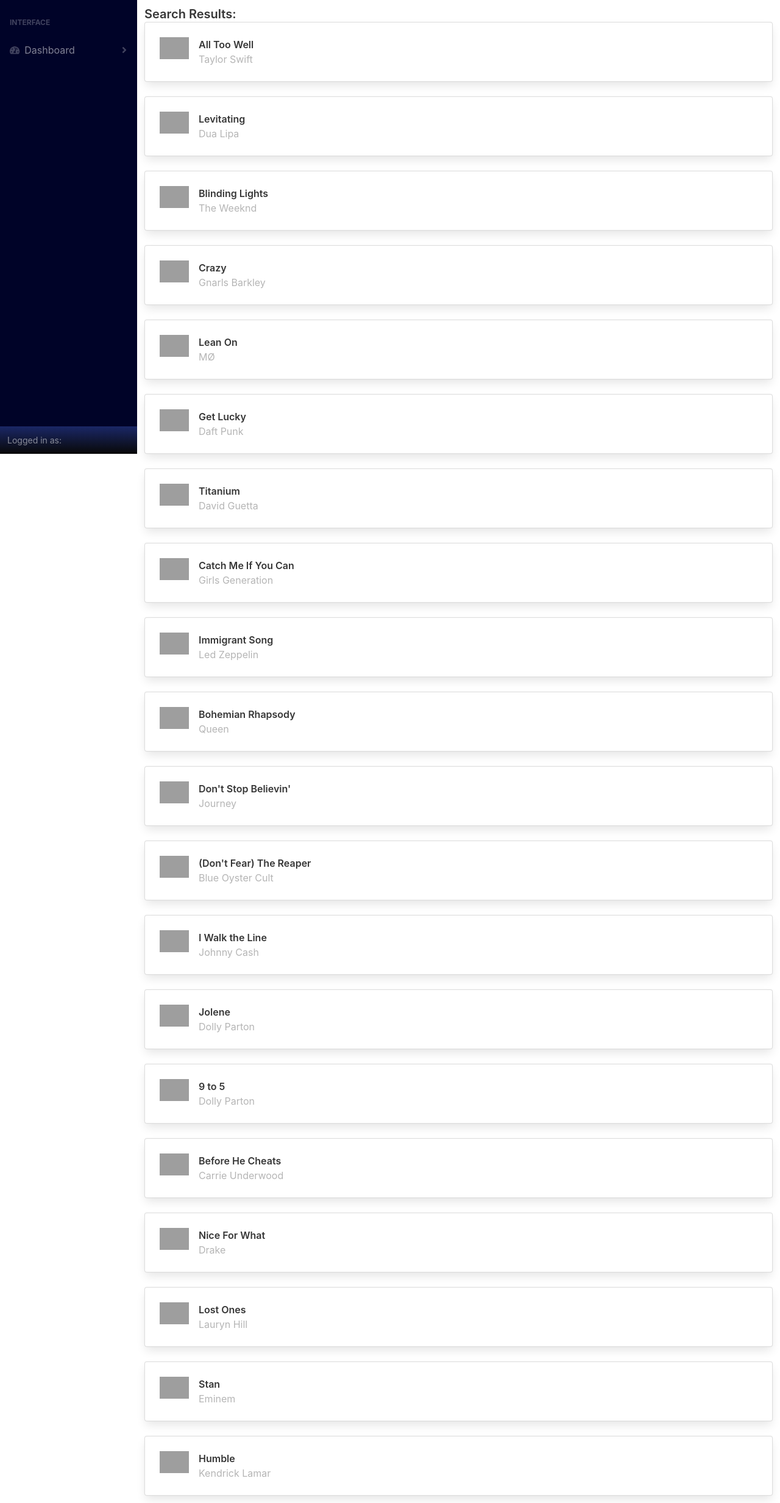
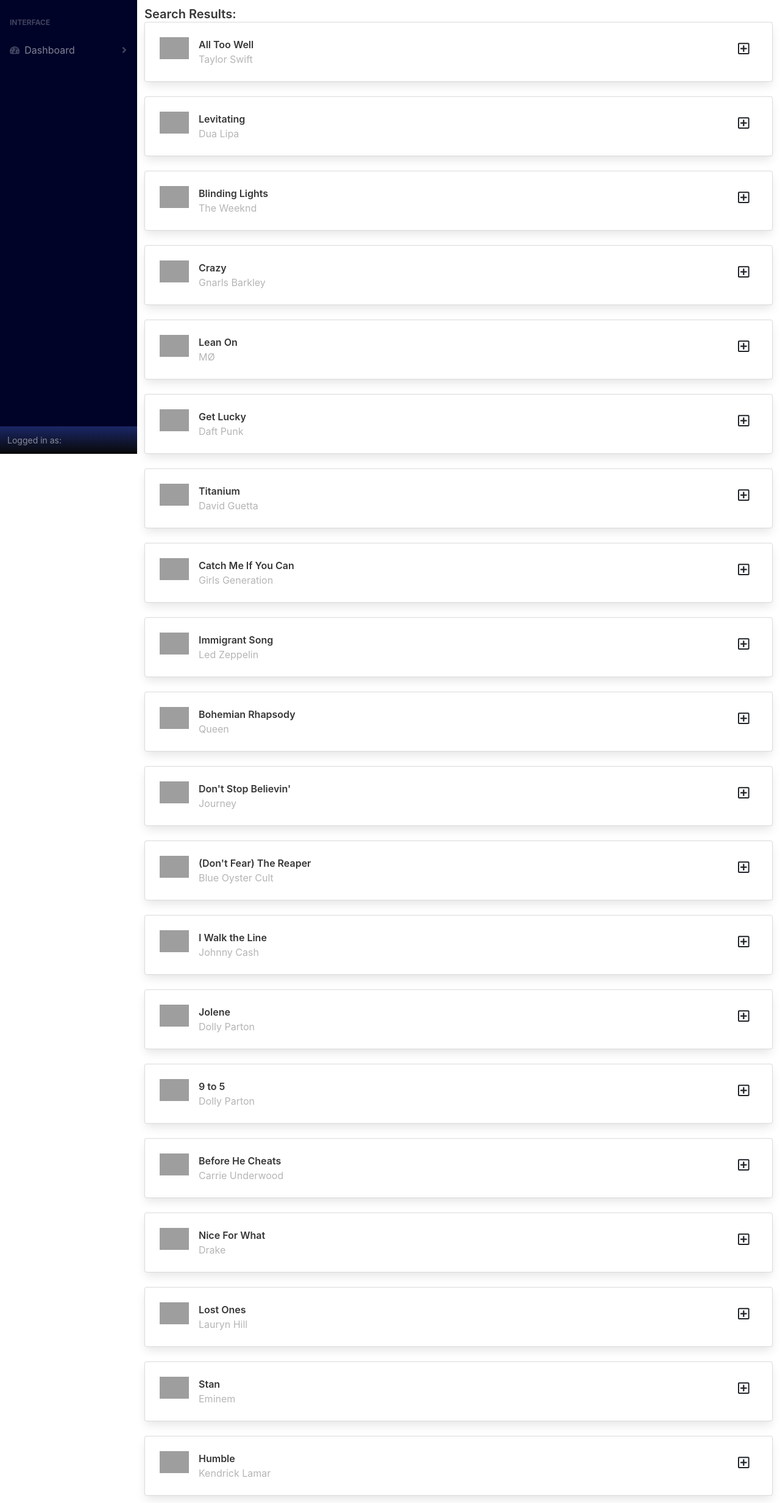
Before and after one commit to NAyeshaKhan/Music_Recommendation_App, a Django app: template MusicApp/RecApp/templates/search.html in a window 1280 px wide. Shown: the part 56-2520 px from the top of the page at 61% size. Run offline with Django 3.2, Linux system fonts and the light colour scheme; the template is opened without the code that fills it: values that come from a table or form of the project are taken from there, others are empty; data comes from the database, SQL or seed files in the repository; some libraries are stand-ins or nearby versions; grey boxes are pictures that could not be loaded.

Commit message:
Added 'add' button to songs

```diff
--- a/MusicApp/RecApp/templates/search.html
+++ b/MusicApp/RecApp/templates/search.html
@@ -27,7 +27,12 @@
 									<span class="is-small has-text-grey-light">{{ s.artist }}</span>
 								</div>
 							</div>
-
+							<form action="" method="">
+								{% csrf_token %}
+								<button type="submit" class="btn">
+									<i class="far fa-plus-square fa-lg  float-middle"></i>
+								</button>
+							</form>
 						</div>
 					</div>
 				</div>
```
